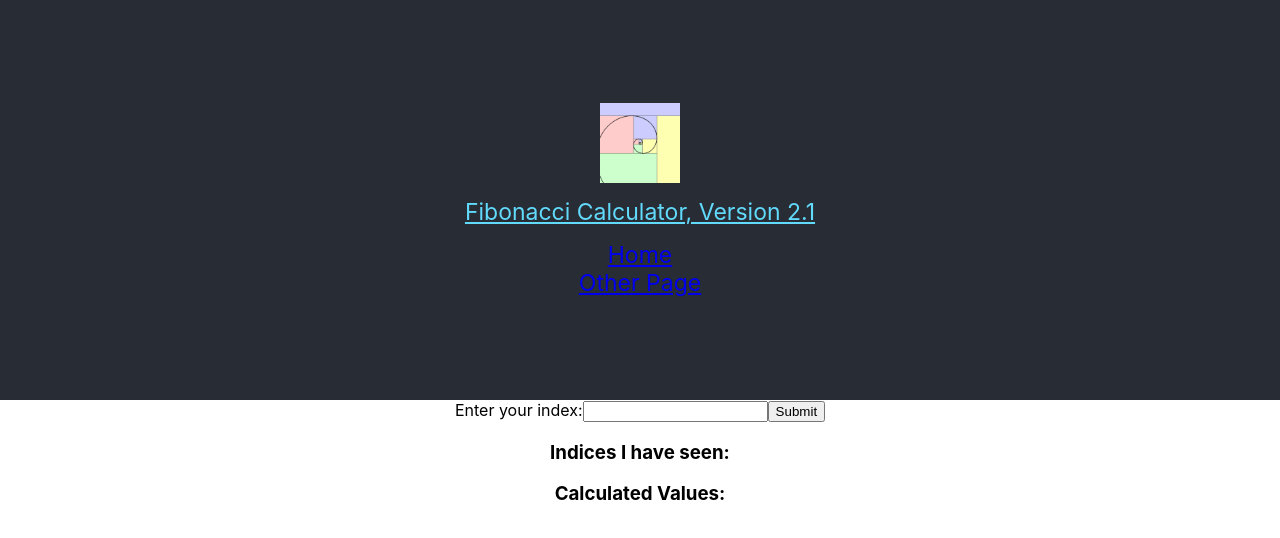
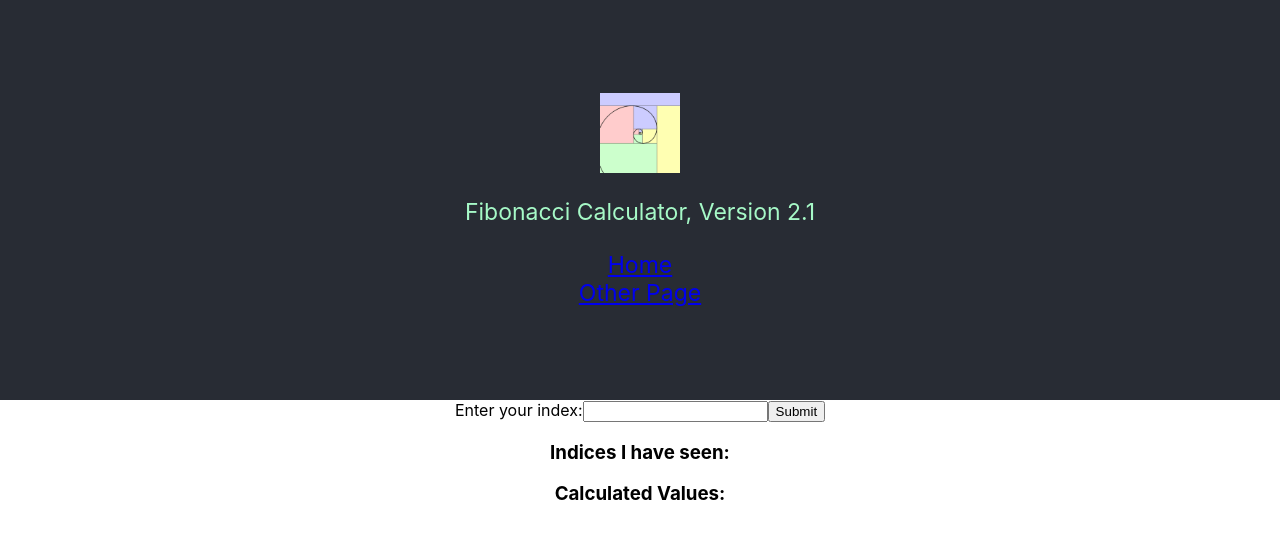
Before and after one commit to charlytron/multi-k8s, a React (Create React App) app in the folder client/: page / in a window 1280 px wide. Shown: the top 538 px of the page. Built offline with nearby package versions, Linux system fonts and the light colour scheme; no server answers.

Commit message:
removed text decoration

```diff
--- a/client/src/App.css
+++ b/client/src/App.css
@@ -25,8 +25,14 @@
 }
 
 .App-link {
-  color: #61dafb;
-  padding:15px;
+  color: #a6f9c7;
+  padding:25px;
+  text-decoration: none;
+}
+
+.Link {
+  color: lightsalmon;
+  text-decoration: none;
 }
 
 @keyframes App-logo-spin {
```
